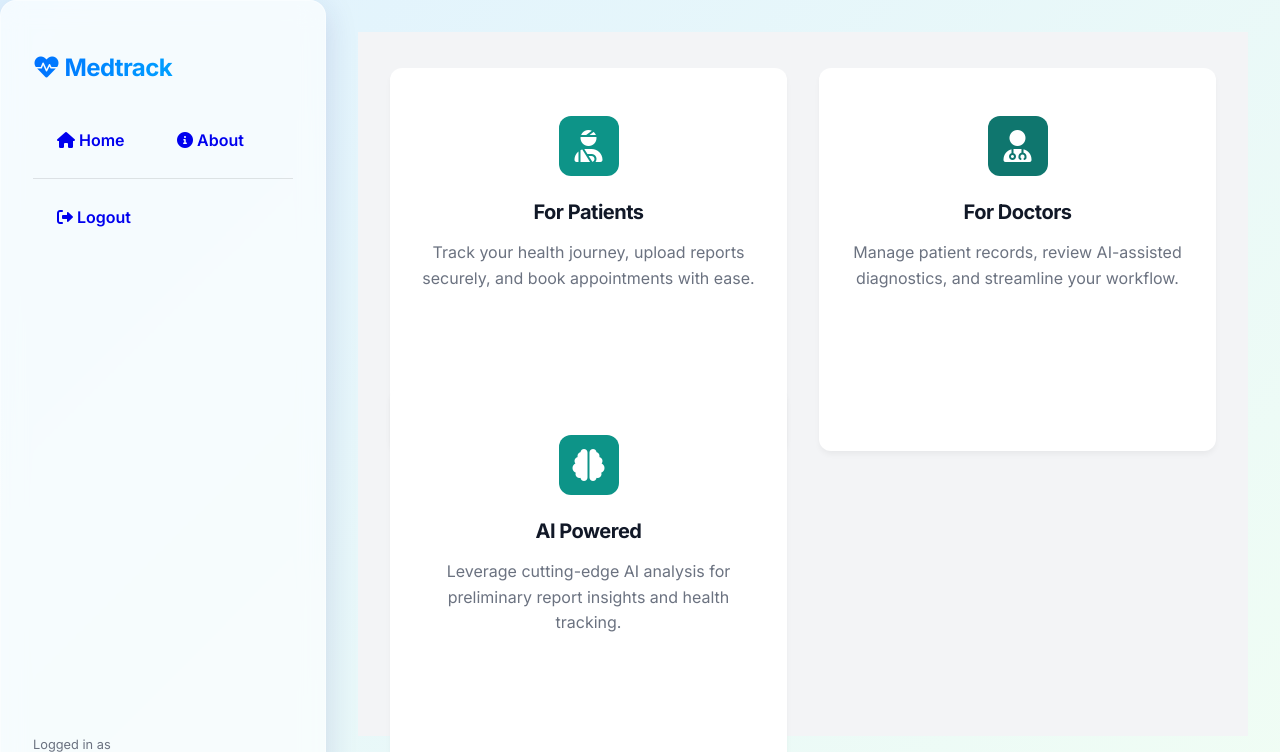
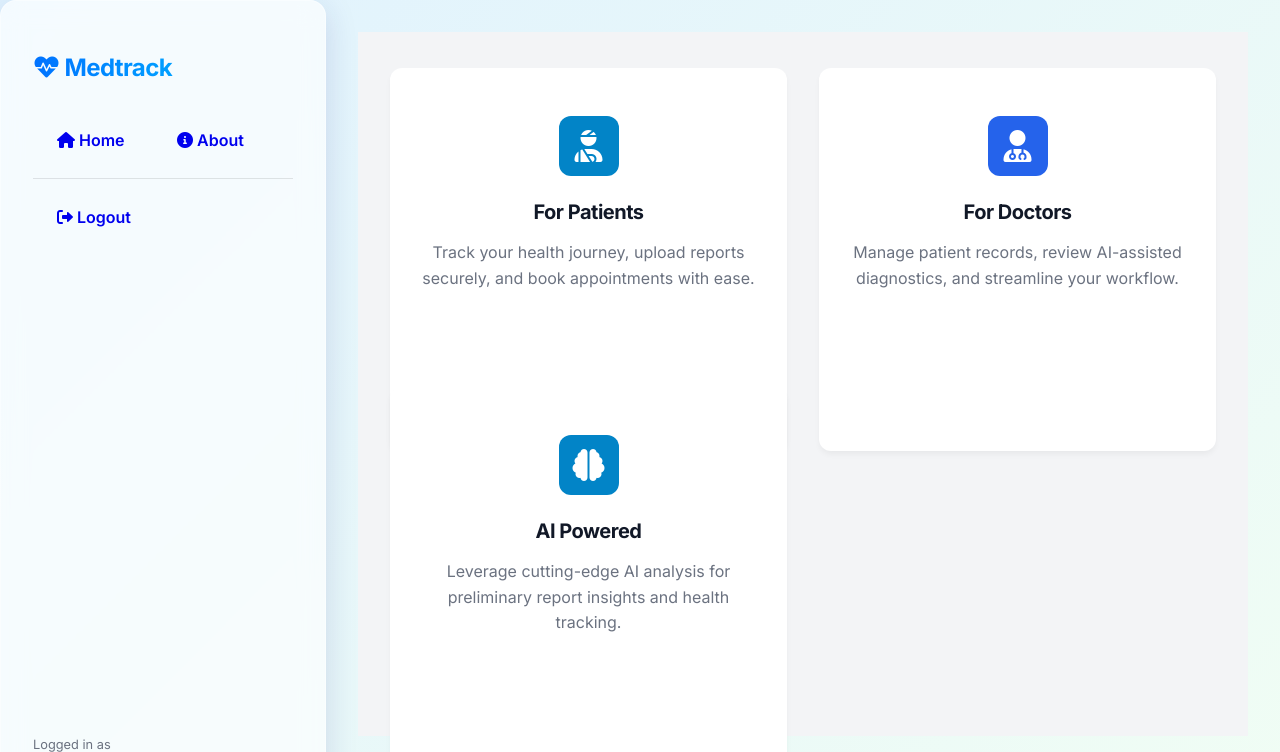
Before and after one commit to prasannabme2022/AWS-Captone-project, a Flask app: page / in a window 1280 px wide. Shown: the top 752 px of the page. Run offline with Flask 3, Linux system fonts and the light colour scheme.

Commit message:
style: Update home page card icons to Blue theme

```diff
--- a/templates/home.html
+++ b/templates/home.html
@@ -12,7 +12,7 @@
             <div style="background: white; padding: 3rem 2rem; border-radius: 12px; box-shadow: 0 4px 6px -1px rgba(0, 0, 0, 0.05); text-align: center; height: 100%; transition: transform 0.2s; cursor: pointer;"
                 onmouseover="this.style.transform='translateY(-5px)'" onmouseout="this.style.transform='translateY(0)'">
                 <div
-                    style="width: 60px; height: 60px; background: #0d9488; border-radius: 12px; display: flex; align-items: center; justify-content: center; margin: 0 auto 1.5rem auto;">
+                    style="width: 60px; height: 60px; background: #0284c7; border-radius: 12px; display: flex; align-items: center; justify-content: center; margin: 0 auto 1.5rem auto;">
                     <i class="fas fa-user-injured" style="color: white; font-size: 2rem;"></i>
                 </div>
                 <h3 style="color: #111827; font-size: 1.25rem; font-weight: 700; margin-bottom: 1rem;">For Patients</h3>
@@ -27,7 +27,7 @@
             <div style="background: white; padding: 3rem 2rem; border-radius: 12px; box-shadow: 0 4px 6px -1px rgba(0, 0, 0, 0.05); text-align: center; height: 100%; transition: transform 0.2s; cursor: pointer;"
                 onmouseover="this.style.transform='translateY(-5px)'" onmouseout="this.style.transform='translateY(0)'">
                 <div
-                    style="width: 60px; height: 60px; background: #0f766e; border-radius: 12px; display: flex; align-items: center; justify-content: center; margin: 0 auto 1.5rem auto;">
+                    style="width: 60px; height: 60px; background: #2563eb; border-radius: 12px; display: flex; align-items: center; justify-content: center; margin: 0 auto 1.5rem auto;">
                     <i class="fas fa-user-md" style="color: white; font-size: 2rem;"></i>
                 </div>
                 <h3 style="color: #111827; font-size: 1.25rem; font-weight: 700; margin-bottom: 1rem;">For Doctors</h3>
@@ -42,7 +42,7 @@
             <div style="background: white; padding: 3rem 2rem; border-radius: 12px; box-shadow: 0 4px 6px -1px rgba(0, 0, 0, 0.05); text-align: center; height: 100%; transition: transform 0.2s; cursor: pointer;"
                 onmouseover="this.style.transform='translateY(-5px)'" onmouseout="this.style.transform='translateY(0)'">
                 <div
-                    style="width: 60px; height: 60px; background: #0d9488; border-radius: 12px; display: flex; align-items: center; justify-content: center; margin: 0 auto 1.5rem auto;">
+                    style="width: 60px; height: 60px; background: #0284c7; border-radius: 12px; display: flex; align-items: center; justify-content: center; margin: 0 auto 1.5rem auto;">
                     <i class="fas fa-brain" style="color: white; font-size: 2rem;"></i>
                 </div>
                 <h3 style="color: #111827; font-size: 1.25rem; font-weight: 700; margin-bottom: 1rem;">AI Powered</h3>
```
